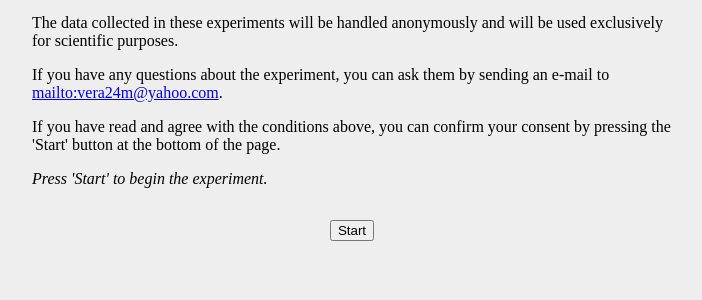
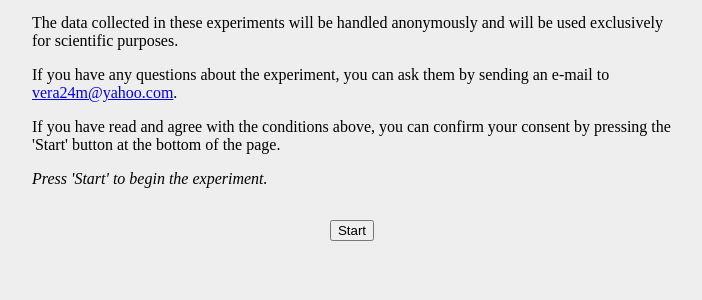
Before and after one commit to vera24m/ultimatum_game, a Django app: page /game/start/ in a window 1280 px wide. Shown: the part 437-737 px from the top of the page, without its empty margins (288-990 px from the left). Run offline with Django 3.2, Linux system fonts and the light colour scheme.

Commit message:
First commit; changed email link.

```diff
--- a/game/templates/game/start_game.html
+++ b/game/templates/game/start_game.html
@@ -27,7 +27,7 @@ browser window containing the experiment's web page.</p>
 used exclusively for scientific purposes.</p>
 
 <p>If you have any questions about the experiment, you can ask them by sending an
-e-mail to <a href="mailto:vera24m@yahoo.com">mailto:vera24m@yahoo.com</a>.</p>
+e-mail to <a href="mailto:vera24m@yahoo.com">vera24m@yahoo.com</a>.</p>
 
 <p>If you have read and agree with the conditions above, you can confirm your
 consent by pressing the 'Start' button at the bottom of the page.</p>
```
